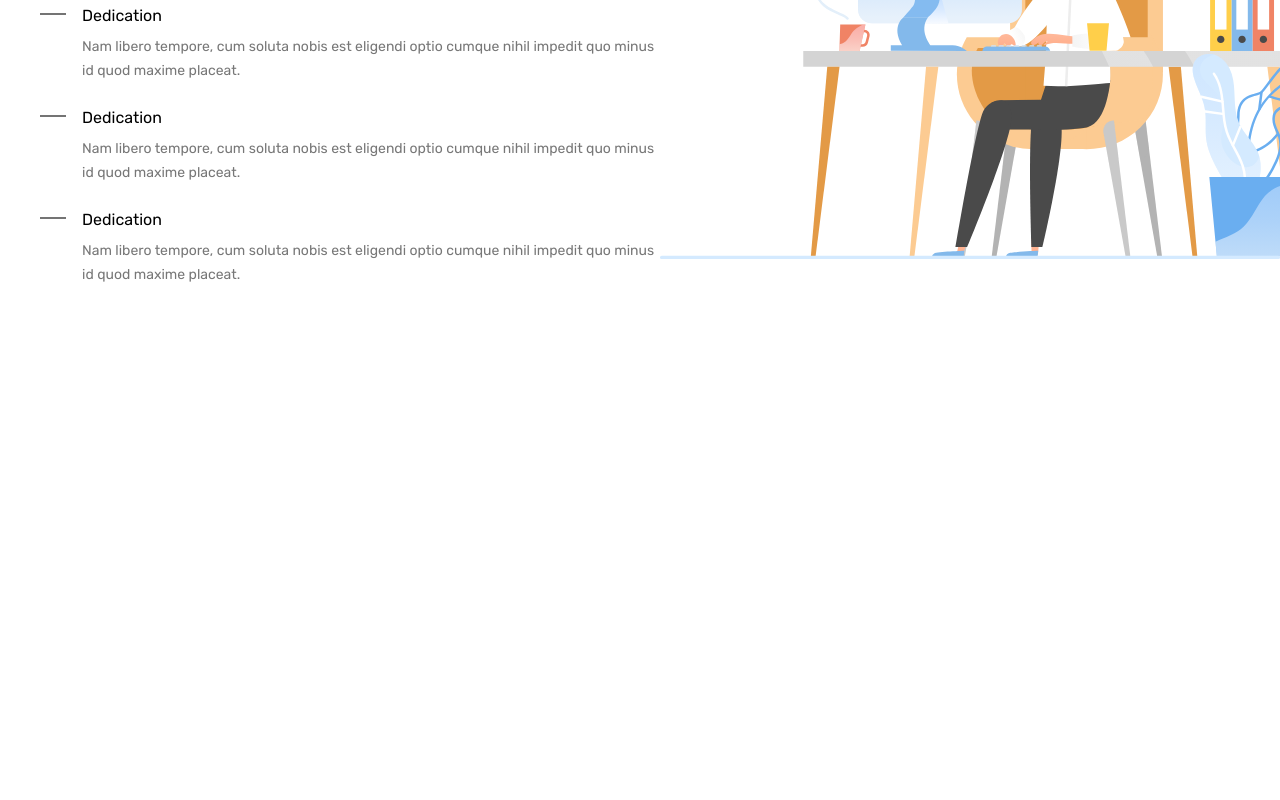
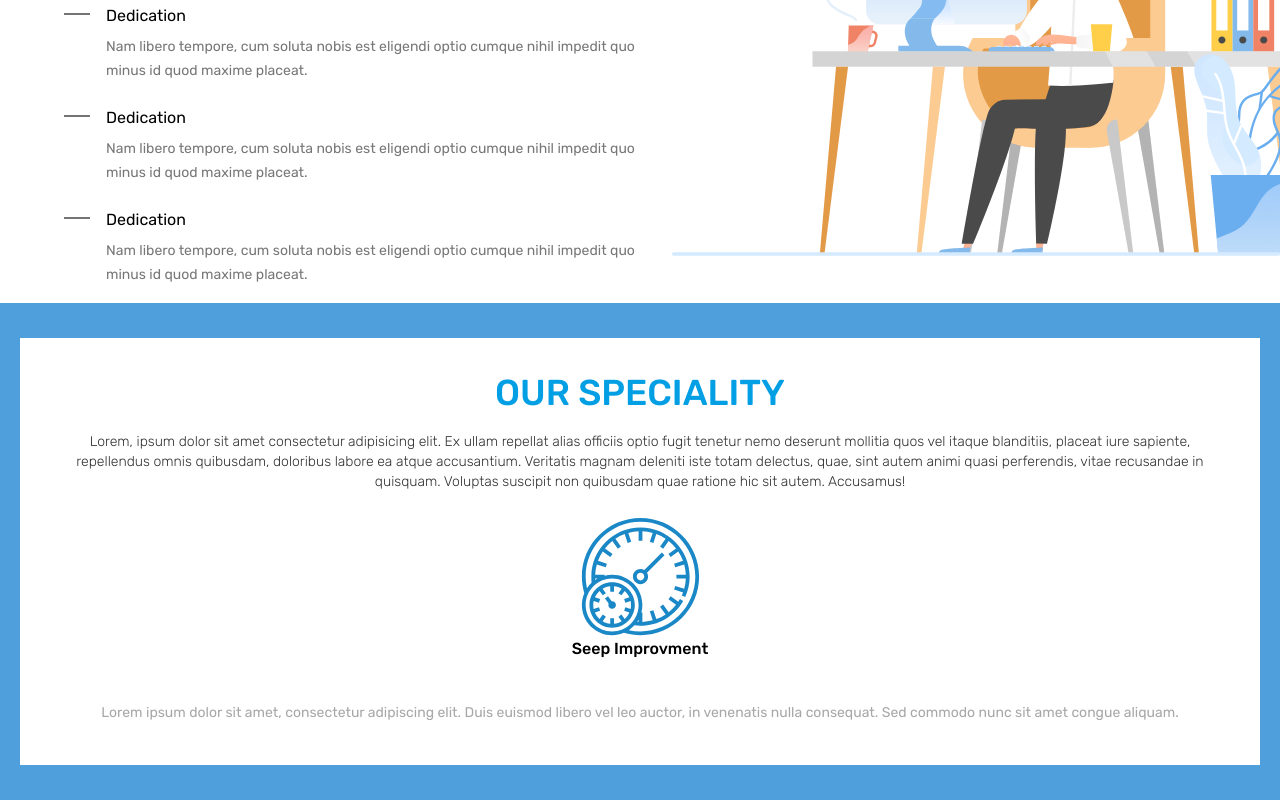
Before and after one commit to ImdaduRohman/algobash, a React (Vite) app: page / in a window 1280 px wide. Shown: the part 1023-1823 px from the top of the page. Before the commit the page ends 1326 px from the top, so only its background shows below. Built offline with nearby package versions, Linux system fonts and the light colour scheme; a web font is replaced by a local one.

Commit message:
feat: add Our Speciality section

```diff
--- a/src/App.jsx
+++ b/src/App.jsx
@@ -2,6 +2,7 @@ import './App.css'
 import Header from './components/Header'
 import HeroSection from './section/HeroSection'
 import OurServiceSection from './section/OurServiceSection'
+import OurSpeciality from './section/OurSpeciality'
 import OurValueSection from './section/OurValueSection'
 
 function App() {
@@ -11,6 +12,7 @@ function App() {
       <HeroSection />
       <OurServiceSection />
       <OurValueSection />
+      <OurSpeciality />
     </>
   )
 }
--- /dev/null
+++ b/src/section/OurSpeciality.jsx
@@ -0,0 +1,15 @@
+import { style } from "../style"
+
+export default function OurSpeciality() {
+  return (
+    <div className="border-x-[20px] border-y-[35px] border-[#509FDD] p-10">
+      <div className={`${style.title} text-center mb-6`}>OUR SPECIALITY</div>
+      <div className="text-[#303030] text-sm leading-[20px] font-light text-center mb-6">Lorem, ipsum dolor sit amet consectetur adipisicing elit. Ex ullam repellat alias officiis optio fugit tenetur nemo deserunt mollitia quos vel itaque blanditiis, placeat iure sapiente, repellendus omnis quibusdam, doloribus labore ea atque accusantium. Veritatis magnam deleniti iste totam delectus, quae, sint autem animi quasi perferendis, vitae recusandae in quisquam. Voluptas suscipit non quibusdam quae ratione hic sit autem. Accusamus!</div>
+      <div>
+        <img src="/speciality-speed.svg" alt="speed-image" className="m-auto"/>
+        <div className="text-center font-medium">Seep Improvment</div>
+      </div>
+      <div className="text-[#A7A7A7] text-sm leading-[24px] mt-10 text-center">Lorem ipsum dolor sit amet, consectetur adipiscing elit. Duis euismod libero vel leo auctor, in venenatis nulla consequat. Sed commodo nunc sit amet congue aliquam.</div>
+    </div>
+  )
+}
--- a/src/section/OurValueSection.jsx
+++ b/src/section/OurValueSection.jsx
@@ -1,7 +1,7 @@
 import { style } from "../style"
 export default function OurValueSection() {
   return (
-    <div className="grid grid-cols-1 md:grid-cols-2 mt-10 ml-10">
+    <div className="grid grid-cols-1 md:grid-cols-2 mt-10 ml-16">
       <div>
         <div className={`${style.title} mb-6`}>Our Core Values</div>
         <div className={style.content}>Ridiculus laoreet libero pretium et, sit vel elementum convallis fames. Sit suspendisse etiam eget egestas. Aliquet odio et lectus etiam sit.In mauris rutrum ac ut volutpat, ornare nibh diam. Montes, vitae, nec amet enim.</div>
```
Also changed, not shown: public/speciality-speed.svg (added).
